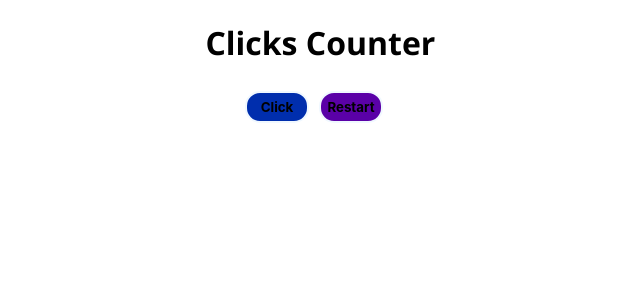
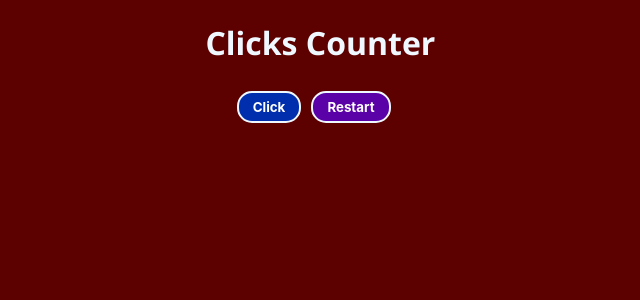
Before and after one commit to Santi846/clicks-counter, a React (Create React App) app: page / in a window 1280 px wide. Shown: the top 300 px of the page, without its empty margins (326-966 px from the left). Built offline with nearby package versions, Linux system fonts and the light colour scheme.

Commit message:
Styling buttons

```diff
--- a/src/App.css
+++ b/src/App.css
@@ -9,4 +9,5 @@
 .title {
   position: static;
   margin-left: 1%;
+  color: aliceblue;
 }
--- a/src/index.css
+++ b/src/index.css
@@ -5,6 +5,7 @@ body {
     sans-serif;
   -webkit-font-smoothing: antialiased;
   -moz-osx-font-smoothing: grayscale;
+  background: rgb(93, 0, 0);
 }
 
 code {
--- a/src/styles/button.css
+++ b/src/styles/button.css
@@ -3,11 +3,15 @@ Button {
     height: 2rem;
     font-family: -apple-system, BlinkMacSystemFont, 'Segoe UI', Roboto, Oxygen, Ubuntu, Cantarell, 'Open Sans', 'Helvetica Neue', sans-serif;
     font-weight: bold;
-    color: rgb(0, 0, 0);
+    color: rgb(255, 255, 255);
     border: 2px solid aliceblue;
     border-radius: 15px;
     margin: 5px;
     cursor: pointer;
+}
+
+Button.button_restart {
+    width: 5rem;
 }
 
 Button:hover {
```
